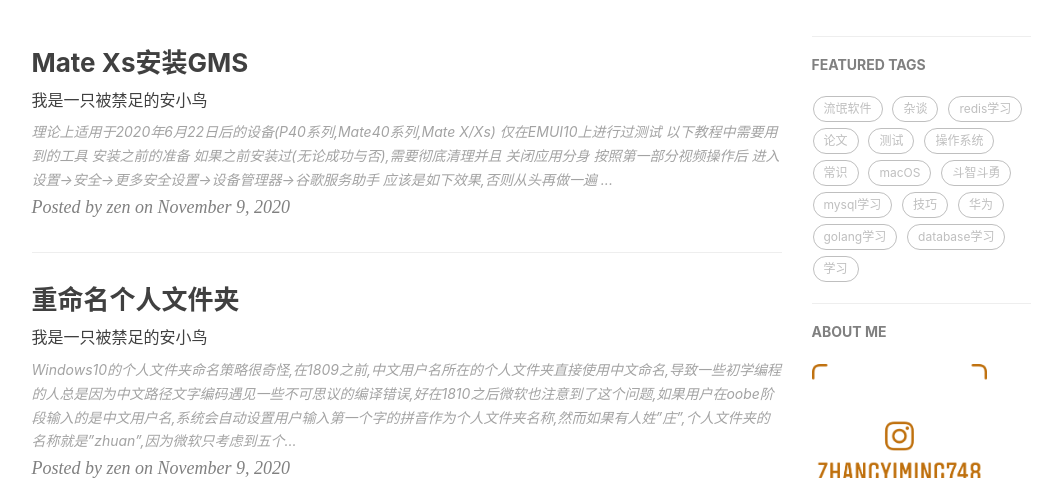
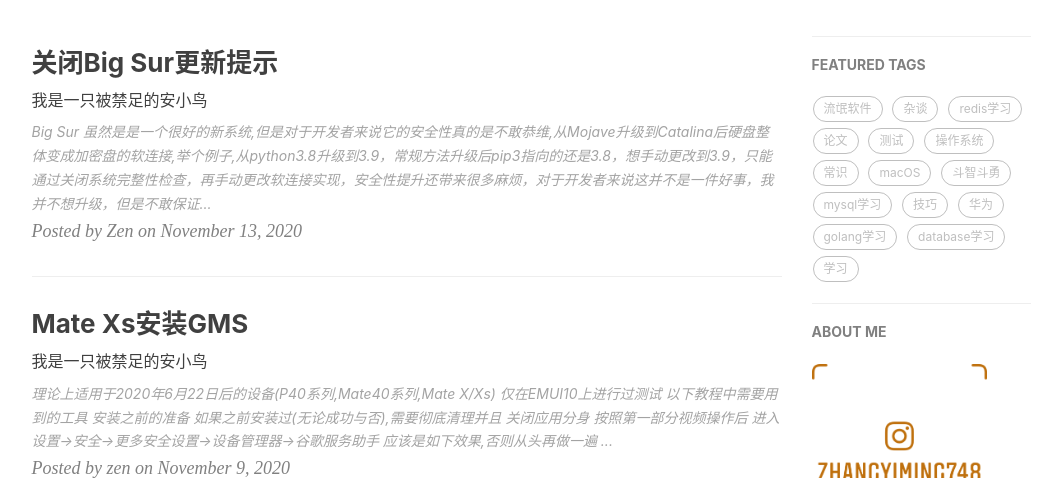
Before and after one commit to zhangyiming748/index, a Jekyll site: the page built from index.html, in a window 1280 px wide and 900 px high, cut to the strip 422-900 px from the top of the window. Shown: the whole strip, without its empty margins (136-1198 px from the left). Built offline with Jekyll 4.4.1, drawn with Linux system fonts in a browser that asks for light colours; nearby versions of some CDN libraries; the list of posts is cut into pages by our own code; comment, search, counter and statistics services are not loaded; some of the changed text lies outside the part shown.

Commit message:
修改发布时间

```diff
--- a/_posts/2020-11-13-ignoreBigSur.md
+++ b/_posts/2020-11-13-ignoreBigSur.md
@@ -2,7 +2,7 @@
 layout:     post                    # 使用的布局(不需要改)
 title:      关闭Big Sur更新提示             # 标题
 subtitle:   我是一只被禁足的安小鸟 #副标题
-date:       2020-08-07 00:00:00 GMT+0800             # 时间
+date:       2020-11-13 00:00:00 GMT+0800             # 时间
 author:     Zen                 # 作者
 header-img: img/photo/birdAngle.webp    #这篇文章标题背景图片
 catalog: False                     # 是否归档
```
